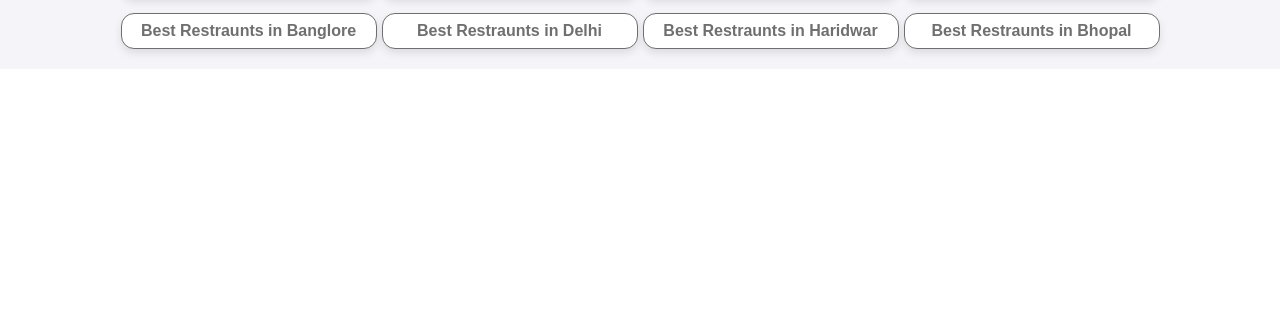
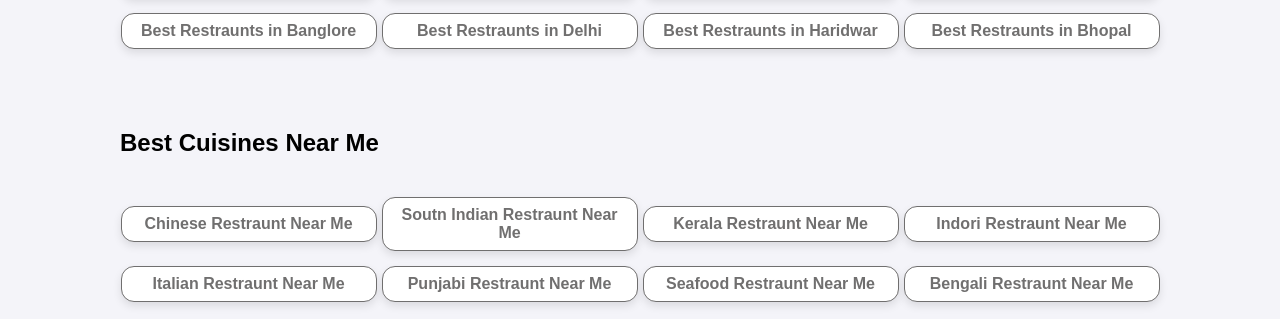
Before and after one commit to AmanKumar2324/swiggy-clone, an Angular app: page / in a window 1280 px wide. Shown: the part 1562-1881 px from the top of the page. Before the commit the page ends 1631 px from the top, so only its background shows below. Built offline with nearby package versions, Linux system fonts and the light colour scheme.

Commit message:
Cuisines Section Added

```diff
--- a/src/app/app.component.html
+++ b/src/app/app.component.html
@@ -3,4 +3,5 @@
 <app-top-restaurants></app-top-restaurants>
 <app-explore-restaurants></app-explore-restaurants>
 <app-best-places></app-best-places>
+<app-cuisines></app-cuisines>
 <router-outlet></router-outlet>
--- a/src/app/app.component.ts
+++ b/src/app/app.component.ts
@@ -5,11 +5,12 @@ import { TopDishesComponent } from "./components/sections/top-dishes/top-dishes.
 import { TopRestaurantsComponent } from "./components/sections/top-restaurants/top-restaurants.component";
 import { ExploreRestaurantsComponent } from "./components/sections/explore-restaurants/explore-restaurants.component";
 import { BestPlacesComponent } from "./components/sections/best-places/best-places.component";
+import { CuisinesComponent } from "./components/sections/cuisines/cuisines.component";
 
 @Component({
   selector: 'app-root',
   standalone: true,
-  imports: [RouterOutlet, HeaderComponent, TopDishesComponent, TopRestaurantsComponent, ExploreRestaurantsComponent, BestPlacesComponent],
+  imports: [RouterOutlet, HeaderComponent, TopDishesComponent, TopRestaurantsComponent, ExploreRestaurantsComponent, BestPlacesComponent, CuisinesComponent],
   templateUrl: './app.component.html',
   styleUrl: './app.component.css'
 })
--- a/src/app/components/sections/cuisines/cuisines.component.css
+++ b/src/app/components/sections/cuisines/cuisines.component.css
@@ -0,0 +1,44 @@
+.best-places-container {
+    background-color: #f4f4f9;
+    padding: 20px 0; /* Add padding to the top and bottom of the container */
+}
+
+.section-heading {
+    padding-top: 20px;
+    font-size: 24px;
+    margin-bottom: 25px;
+    font-weight: bold;
+    font-family: 'Proxima Nova', Arial, 'Helvetica Neue', sans-serif;
+    text-align: left;
+    padding-left: 120px;
+}
+
+.card-chain {
+    padding-top: 15px;
+    display: flex;
+    justify-content: center;
+    align-items: center;
+    gap: 5px; /* This ensures there's a 5px gap between cards */
+    flex-wrap: wrap; /* This will allow the cards to wrap on smaller screens */
+}
+
+.card {
+    width: 20vw; /* Card width */
+    padding: 5px;
+    background-color: #ffffff;
+    border-radius: 13px;
+    border: 1px solid rgb(112, 111, 111);
+    box-shadow: 0 4px 8px rgba(0, 0, 0, 0.1);
+    text-align: center;
+    margin: 0; /* Remove margin to eliminate the extra space */
+}
+.card:hover{
+    cursor: pointer;
+}
+
+.card-text {
+    font-size: 16px;
+    font-weight: 600;
+    color: rgb(112, 111, 111);
+    margin: 3px 5px; /* Control top/bottom and left/right margin of card text */
+}
--- a/src/app/components/sections/cuisines/cuisines.component.html
+++ b/src/app/components/sections/cuisines/cuisines.component.html
@@ -1 +1,33 @@
-<p>cuisines works!</p>
+<div class="best-places-container">
+    <h2 class="section-heading">Best Cuisines Near Me</h2>
+    <div class="card-chain">
+        <div class="card">
+            <p class="card-text">Chinese Restraunt Near Me</p>
+          </div>
+          <div class="card">
+            <p class="card-text">Soutn Indian Restraunt Near Me</p>
+          </div>
+          <div class="card">
+            <p class="card-text">Kerala Restraunt Near Me</p>
+          </div>
+          <div class="card">
+            <p class="card-text">Indori Restraunt Near Me</p>
+          </div>
+    </div>
+
+    <!-- second chain  -->
+    <div class="card-chain">
+        <div class="card">
+            <p class="card-text">Italian Restraunt Near Me</p>
+          </div>
+          <div class="card">
+            <p class="card-text">Punjabi Restraunt Near Me</p>
+          </div>
+          <div class="card">
+            <p class="card-text">Seafood Restraunt Near Me</p>
+          </div>
+          <div class="card">
+            <p class="card-text">Bengali Restraunt Near Me</p>
+          </div>
+    </div>
+  </div>
```
